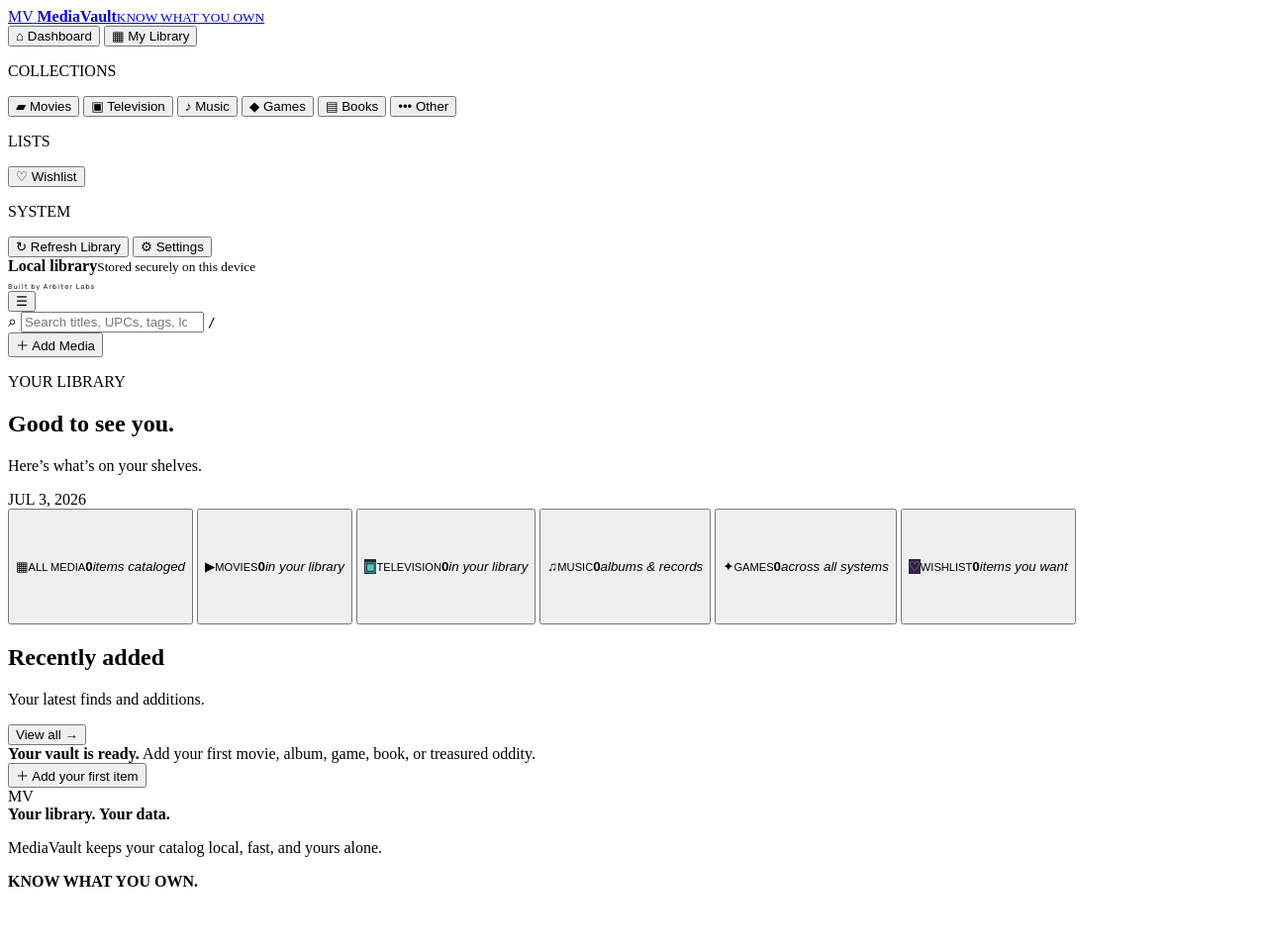
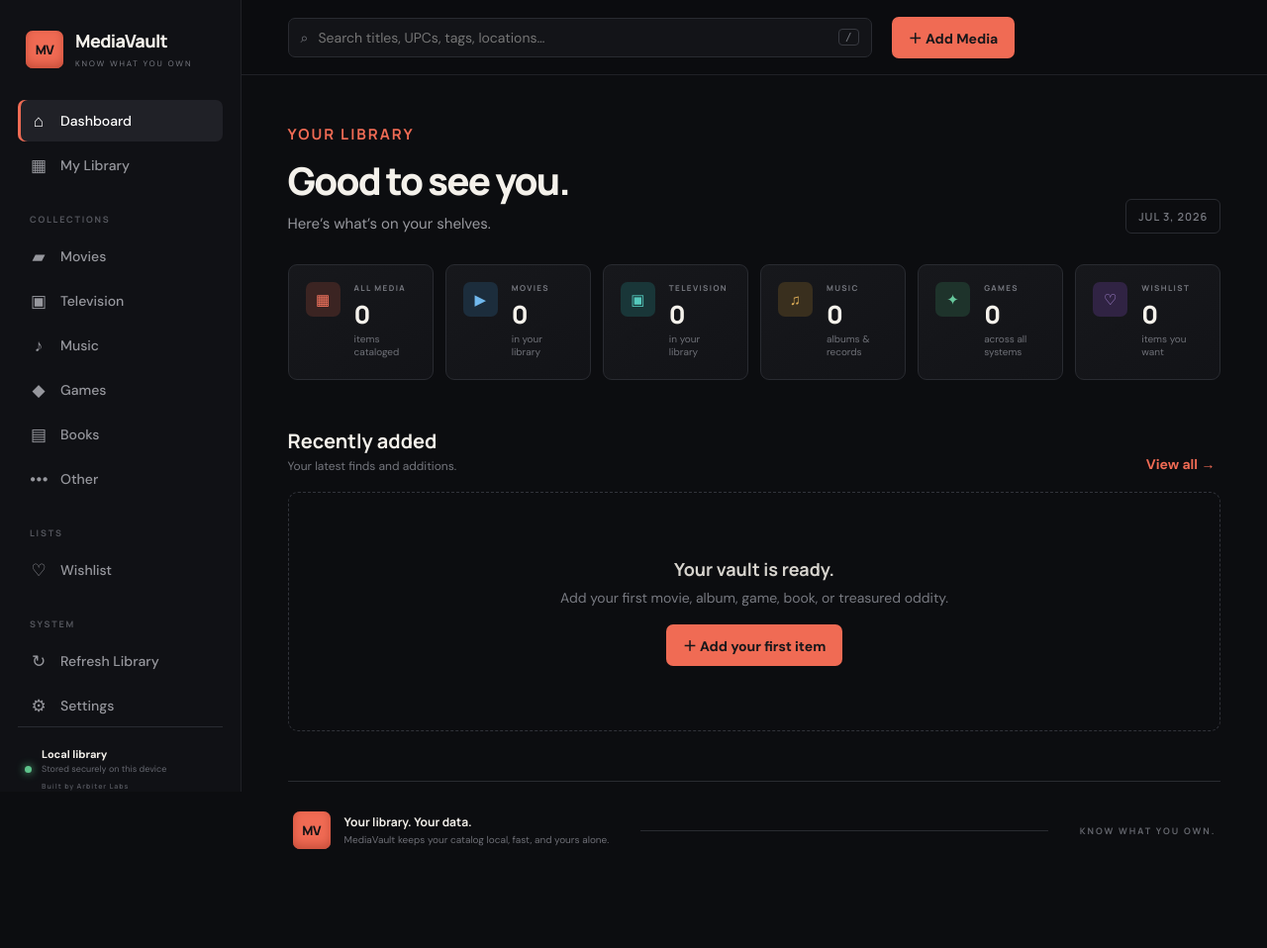
Before and after one commit to johnrcash-cyber/mediavault, a Flask app: page / in a window 1280 px wide. Shown: the whole page at 99% size. Before the commit the page ends 896 px from the top, so only its background shows below. Run offline with Flask 3, Linux system fonts and the light colour scheme; data that the repository does not hold is empty.

Commit message:
initial push

```diff
--- /dev/null
+++ b/static/base.css
@@ -0,0 +1,144 @@
+*{box-sizing:border-box}
+html{color-scheme:dark}
+body{margin:0;background:var(--bg);color:var(--text);font:14px "DM Sans",sans-serif;min-height:100vh}
+button,input,select,textarea{font:inherit}
+button{color:inherit}
+.app-shell{display:grid;grid-template-columns:var(--sidebar) 1fr;min-height:100vh}
+.sidebar{position:fixed;width:var(--sidebar);inset:0 auto 0 0;background:#101115;border-right:1px solid #202126;padding:29px 18px;display:flex;flex-direction:column;z-index:30}
+.brand{display:flex;align-items:center;gap:12px;text-decoration:none;color:var(--text);padding:0 8px 30px}
+.brand-mark,.promise-mark{width:38px;height:38px;background:var(--accent);color:#131316;display:grid;place-items:center;border-radius:7px;font:800 13px Manrope;letter-spacing:-.5px;box-shadow:inset 0 -4px 10px #c94f3b}
+.brand strong{font:800 18px Manrope;display:block;letter-spacing:-.6px}
+.brand small{font-size:8px;letter-spacing:1.8px;color:#777981}
+.sidebar nav{display:flex;flex-direction:column;gap:3px}
+.nav-link{border:0;background:none;text-align:left;padding:10px 12px;border-radius:7px;color:#96979d;cursor:pointer;display:flex;gap:13px;align-items:center;font-weight:500}
+.nav-link span{font-size:17px;width:18px;text-align:center}
+.nav-link:hover,.nav-link.active{color:#fff;background:#202127}
+.nav-link.active{box-shadow:inset 3px 0 var(--accent)}
+.nav-label{font:700 9px Manrope;letter-spacing:1.8px;color:#55575e;margin:24px 12px 7px}
+.sidebar-foot{margin-top:auto;border-top:1px solid var(--line);padding:20px 7px 0;display:flex;align-items:center;gap:10px}
+.sidebar-foot strong,.sidebar-foot small{display:block}
+.sidebar-foot strong{font-size:11px}
+.sidebar-foot small{font-size:9px;color:#666870;margin-top:2px}
+.status-dot{width:7px;height:7px;background:#5ec38b;border-radius:50%;box-shadow:0 0 9px #5ec38b}
+main{grid-column:2;min-width:0}
+.topbar{height:76px;border-bottom:1px solid #202126;display:flex;align-items:center;padding:0 4.5%;gap:20px;position:sticky;top:0;background:rgba(12,13,16,.91);backdrop-filter:blur(16px);z-index:20}
+.global-search{max-width:590px;flex:1;height:40px;border:1px solid var(--line);border-radius:7px;background:#131418;display:flex;align-items:center;padding:0 12px;color:#74767d}
+.global-search input{border:0;background:transparent;outline:none;color:#eee;width:100%;padding:0 10px}
+.global-search kbd{border:1px solid #383a41;border-radius:4px;padding:1px 6px;color:#777980;font-size:11px}
+.button{border:0;border-radius:7px;padding:11px 17px;font-weight:700;cursor:pointer;white-space:nowrap}
+.button.primary{background:var(--accent);color:#17171a}
+.button.primary:hover{background:#ff7860}
+.button.secondary{background:#26272d}
+.button.danger{background:transparent;color:#ee7664;border:1px solid #5c302b}
+.menu-button{display:none}
+.icon-button{border:1px solid var(--line);background:#17181d;border-radius:7px;width:38px;height:38px;cursor:pointer}
+.content{padding:49px 4.5% 70px;max-width:1500px;margin:auto}
+.page-heading{display:flex;justify-content:space-between;align-items:flex-end;margin-bottom:31px}
+.eyebrow{font:700 9px Manrope;letter-spacing:2px;color:var(--accent)!important;margin:0 0 10px!important}
+.page-heading h1{font:800 clamp(28px,3vw,42px) Manrope;letter-spacing:-1.8px;margin:0}
+.page-heading p{color:var(--muted);margin:7px 0 0;font-size:15px}
+.date-chip{font:600 11px Manrope;letter-spacing:1px;color:#777980;border:1px solid var(--line);border-radius:6px;padding:9px 12px}
+.stat-grid{display:grid;grid-template-columns:repeat(4,1fr);gap:12px;margin-bottom:48px}
+.stat-card{border:1px solid var(--line);background:linear-gradient(145deg,#17181c,#121317);border-radius:9px;padding:17px;min-height:117px;display:flex;align-items:flex-start;gap:14px;text-align:left;cursor:pointer;transition:.2s}
+.stat-card:hover{transform:translateY(-2px);border-color:#44464e}
+.stat-icon{width:35px;height:35px;border-radius:7px;display:grid;place-items:center;font-size:15px;flex:none}
+.coral{background:#3b2422;color:#ff7a62}
+.blue{background:#1c2d3c;color:#70b8ed}
+.amber{background:#392f1e;color:#e6b45b}
+.green{background:#1e332b;color:#67c99d}
+.stat-card small,.stat-card strong,.stat-card em{display:block}
+.stat-card small{font:700 8px Manrope;letter-spacing:1.4px;color:#777980}
+.stat-card strong{font:800 25px Manrope;margin:4px 0 1px}
+.stat-card em{font-style:normal;color:#6f7178;font-size:10px}
+.section-head{display:flex;justify-content:space-between;align-items:end;margin-bottom:18px}
+.section-head h2{font:700 20px Manrope;margin:0}
+.section-head p{color:#74767d;margin:4px 0 0;font-size:12px}
+.text-button{border:0;background:none;color:var(--accent);font-weight:700;cursor:pointer}
+.media-grid{display:grid;grid-template-columns:repeat(4,1fr);gap:14px}
+.media-card{border:1px solid var(--line);background:#131418;border-radius:9px;overflow:hidden;cursor:pointer;transition:.2s;min-width:0}
+.media-card:hover{border-color:#4b4d55;transform:translateY(-3px);box-shadow:0 15px 30px rgba(0,0,0,.25)}
+.cover{height:150px;display:flex;align-items:center;justify-content:center;position:relative;overflow:hidden;background:linear-gradient(135deg,#32343a,#1e2025)}
+.cover::before{content:"";position:absolute;width:130px;height:130px;border:1px solid rgba(255,255,255,.07);transform:rotate(45deg)}
+.cover-icon{font:800 34px Manrope;color:rgba(255,255,255,.75);z-index:1}
+.type-Movies .cover{background:linear-gradient(145deg,#423032,#1d2028)}
+.type-Music .cover{background:linear-gradient(145deg,#3c3526,#202327)}
+.type-Games .cover{background:linear-gradient(145deg,#273a35,#202229)}
+.type-Books .cover{background:linear-gradient(145deg,#3c2d29,#211f25)}
+.type-Television .cover{background:linear-gradient(145deg,#293948,#1d2028)}
+.format-badge{position:absolute;top:10px;right:10px;background:rgba(9,10,12,.75);backdrop-filter:blur(5px);border:1px solid rgba(255,255,255,.12);border-radius:4px;font:700 8px Manrope;letter-spacing:.8px;padding:5px 7px}
+.card-body{padding:13px}
+.card-body h3{font:700 13px Manrope;margin:0;white-space:nowrap;overflow:hidden;text-overflow:ellipsis}
+.card-body>p{font-size:10px;color:#777980;margin:4px 0 11px}
+.card-meta{display:flex;justify-content:space-between;align-items:center;border-top:1px solid #23242a;padding-top:9px;color:#6f7178;font-size:9px}
+.status-pill{border-radius:99px;padding:3px 7px;background:#1f3029;color:#68c398}
+.status-pill.archived{background:#292b31;color:#a7a9b0}
+.empty-state{grid-column:1/-1;border:1px dashed #31333a;border-radius:10px;text-align:center;padding:65px 20px;color:#777980}
+.empty-state strong{font:700 18px Manrope;color:#d7d4ce;display:block;margin-bottom:8px}
+.empty-state .button{margin-top:18px}
+.promise{margin-top:50px;border-top:1px solid var(--line);padding:30px 5px;display:flex;align-items:center;gap:14px}
+.promise>div strong{font:700 12px Manrope}
+.promise>div p{font-size:10px;color:#6d6e75;margin:3px 0}
+.promise-line{height:1px;background:var(--line);flex:1;margin:0 18px}
+.promise>b{font:700 9px Manrope;letter-spacing:2px;color:#63656c}
+.collection-heading{margin-bottom:23px}
+.view-controls .active{color:var(--accent)}
+.filter-bar{display:flex;gap:10px;margin-bottom:22px}
+.filter-bar select{background:#15161a;border:1px solid var(--line);border-radius:7px;color:#bbb;padding:9px 35px 9px 12px}
+.clear-filter{margin-left:auto}
+.collection-grid{grid-template-columns:repeat(6,1fr)}
+.modal-backdrop{position:fixed;inset:0;background:rgba(3,3,5,.8);z-index:50;display:grid;place-items:center;padding:20px;backdrop-filter:blur(5px)}
+.modal-backdrop[hidden]{display:none}
+.modal{background:#15161a;border:1px solid #33353c;border-radius:12px;width:min(680px,100%);max-height:92vh;overflow:auto;box-shadow:var(--shadow)}
+.modal-head{display:flex;justify-content:space-between;align-items:start;padding:24px 26px 18px;border-bottom:1px solid var(--line)}
+.modal-head h2{font:800 24px Manrope;margin:0}
+.modal form{padding:23px 26px}
+.form-grid{display:grid;grid-template-columns:1fr 1fr;gap:15px}
+.form-grid label{display:flex;flex-direction:column;gap:7px}
+.form-grid label>span{font-size:10px;font-weight:700;color:#999ba2}
+.form-grid .full{grid-column:1/-1}
+.form-grid input,.form-grid select,.form-grid textarea{width:100%;border:1px solid #30323a;background:#101115;border-radius:6px;padding:10px 11px;color:#eee;outline:none}
+.form-grid input:focus,.form-grid select:focus,.form-grid textarea:focus{border-color:var(--accent)}
+textarea{resize:vertical}
+details{border-block:1px solid var(--line);margin:20px 0;padding:14px 0}
+summary{cursor:pointer;font-weight:700;color:#bbb;display:flex;justify-content:space-between}
+.detail-fields{padding-top:16px}
+.modal-actions{display:flex;gap:10px;align-items:center;margin-top:22px}
+.modal-actions>span{flex:1}
+.form-error{color:#ef7967;min-height:18px;font-size:11px}
+.toast{position:fixed;bottom:25px;right:25px;background:#ece8df;color:#17171a;padding:12px 18px;border-radius:7px;font-weight:700;box-shadow:var(--shadow);transform:translateY(80px);opacity:0;transition:.25s;z-index:80}
+.toast.show{transform:none;opacity:1}
+@media(max-width:1150px){
+  .stat-grid{grid-template-columns:repeat(3,1fr)}
+  .media-grid,.collection-grid{grid-template-columns:repeat(4,1fr)}
+}
+@media(max-width:800px){
+  .app-shell{display:block}
+  .sidebar{transform:translateX(-100%);transition:.25s;box-shadow:var(--shadow)}
+  .sidebar.open{transform:none}
+  main{grid-column:auto}
+  .menu-button{display:block}
+  .topbar{padding:0 18px}
+  .global-search kbd{display:none}
+  .content{padding:30px 18px 55px}
+  .stat-grid{grid-template-columns:1fr 1fr}
+  .media-grid,.collection-grid{grid-template-columns:repeat(2,1fr)}
+  .date-chip{display:none}
+  .promise{align-items:flex-start}
+  .promise-line,.promise>b{display:none}
+}
+@media(max-width:520px){
+  .topbar .primary{font-size:0;padding:10px 12px}
+  .topbar .primary span{font-size:18px}
+  .global-search{min-width:0}
+  .stat-grid{display:flex;overflow:auto;margin-right:-18px;padding-right:18px;scroll-snap-type:x mandatory}
+  .stat-card{min-width:175px;scroll-snap-align:start}
+  .page-heading h1{font-size:31px}
+  .cover{height:135px}
+  .form-grid{grid-template-columns:1fr}
+  .form-grid .full{grid-column:auto}
+  .modal-backdrop{padding:0;align-items:end}
+  .modal{border-radius:15px 15px 0 0;max-height:94vh}
+  .filter-bar{flex-wrap:wrap}
+  .clear-filter{margin-left:0}
+  .promise{display:none}
+}
--- a/templates/index.html
+++ b/templates/index.html
@@ -8,6 +8,7 @@
   <link rel="preconnect" href="https://fonts.googleapis.com">
   <link rel="preconnect" href="https://fonts.gstatic.com" crossorigin>
   <link href="https://fonts.googleapis.com/css2?family=DM+Sans:wght@400;500;600;700&family=Manrope:wght@600;700;800&display=swap" rel="stylesheet">
+  <link rel="stylesheet" href="{{ url_for('static', filename='base.css') }}">
   <link rel="stylesheet" href="{{ url_for('static', filename='styles.css') }}">
 </head>
 <body>
```
